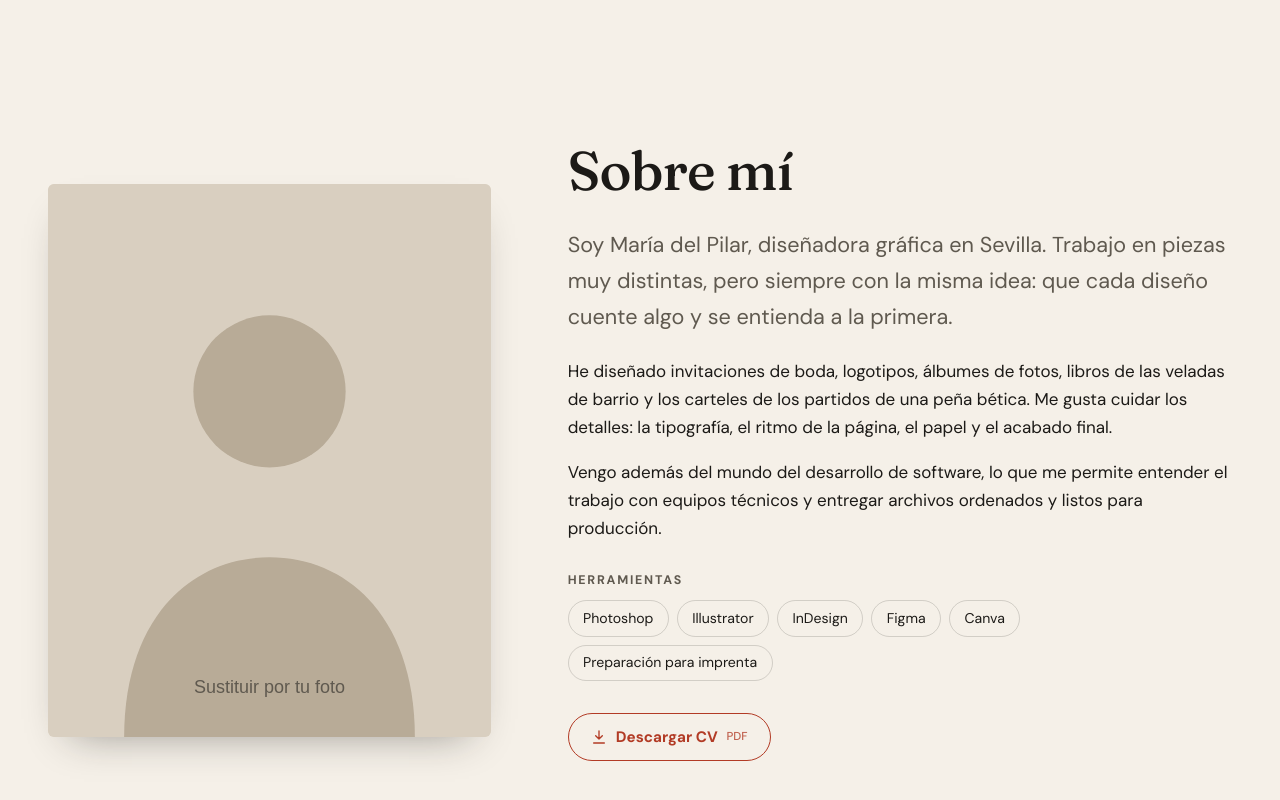
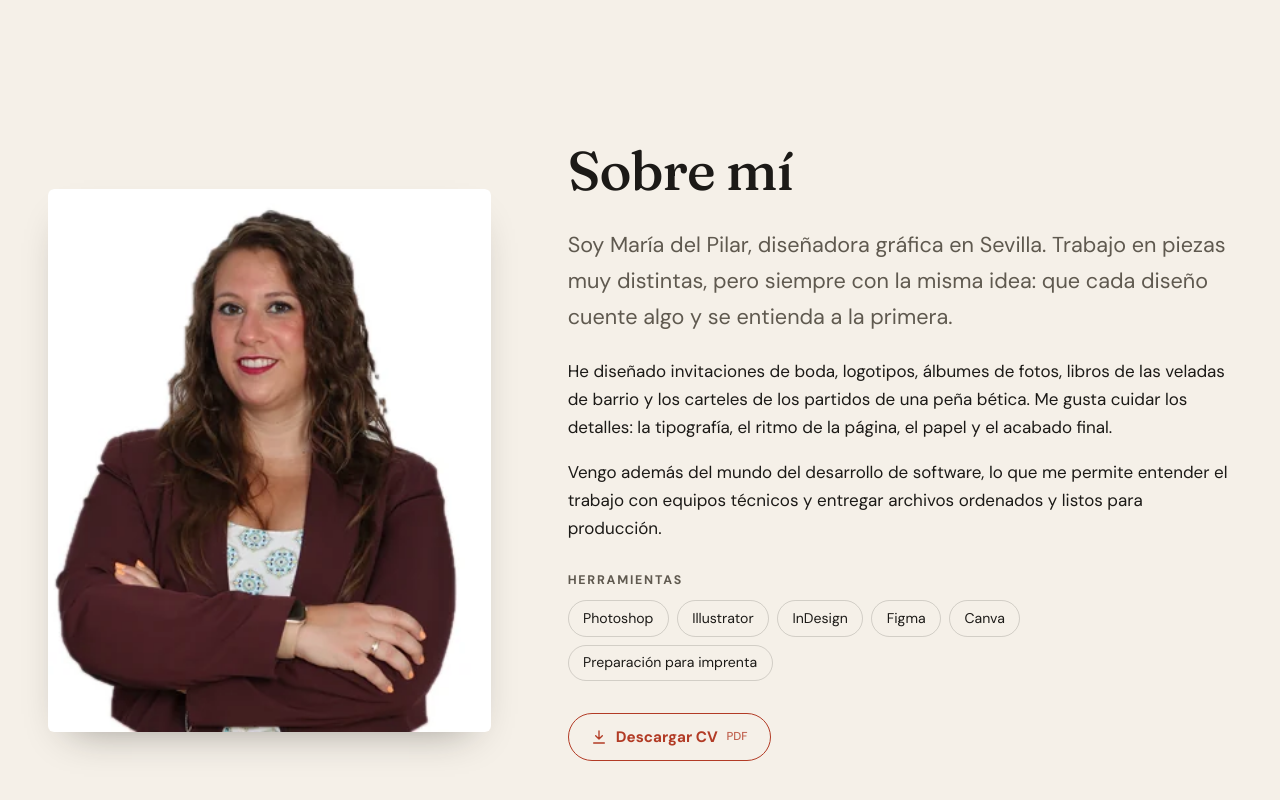
Before and after one commit to mahpiuadev/graphic-designer, a plain HTML site: page index.html in a window 1280 px wide. Shown: the part 2450-3250 px from the top of the page. Drawn offline with Linux system fonts and the light colour scheme; no server answers.

Commit message:
Add files via upload

```diff
--- a/index.html
+++ b/index.html
@@ -118,8 +118,7 @@
     <!-- ============ SOBRE MÍ ============ -->
     <section class="section about" id="sobre-mi" aria-labelledby="about-title">
       <figure class="about-photo">
-        <!-- EDITAR: sustituye por tu foto (assets/img/pilar.jpg) -->
-        <img src="assets/img/pilar-placeholder.svg" alt="Retrato de María del Pilar Parra" width="640" height="800" loading="lazy">
+        <img src="assets/img/pilar.webp" alt="Retrato de María del Pilar Parra, de brazos cruzados y con chaqueta granate" width="336" height="412" loading="lazy" decoding="async">
       </figure>
       <div class="about-copy">
         <h2 id="about-title">Sobre mí</h2>
```
Also changed, not shown: assets/img/pilar.webp (added), 1 other file.
